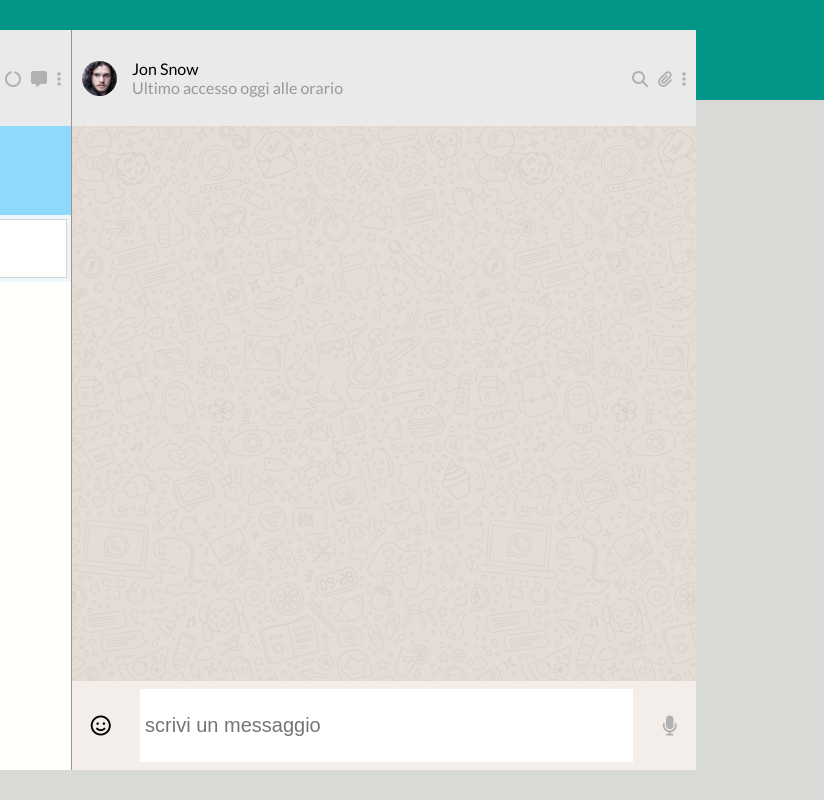
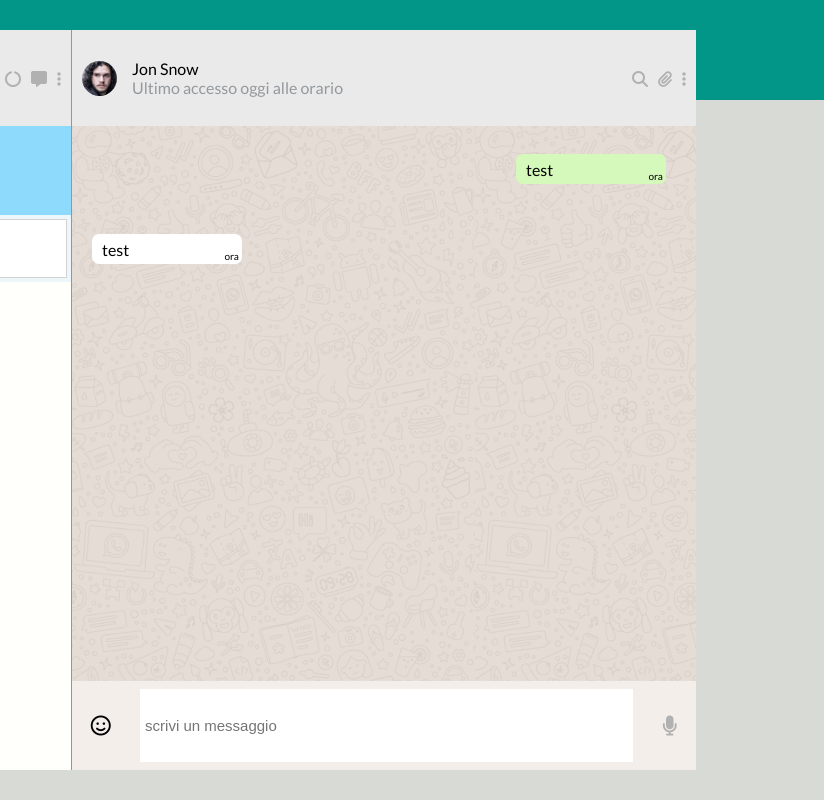
Before and after one commit to Vinctdea/vue-boolzapp, a plain HTML site: page index.html in a window 1280 px wide. Shown: the full height of the page, 456-1280 px from the left. Drawn offline with nearby package versions, Linux system fonts and the light colour scheme.

Commit message:
feat: add chat box

```diff
--- a/css/style.css
+++ b/css/style.css
@@ -79,9 +79,42 @@
 
 
 .row_mid_dx{
+    width: 100%;
     height: 75%;
     position: absolute;
     top: 10%;
+}
+
+.inviato{
+    display: flex;
+    align-items: center;
+    border-radius: 7px;
+    padding-left: 10px;
+    width: 150px;
+    height: 30px;
+    margin-left: calc(100% - 180px);
+    margin-top: 50px;
+    background-color: rgb(213, 249, 186);
+}
+
+.ricevuto{
+    display: flex;
+    align-items: center;
+    border-radius: 7px;
+    padding-left: 10px;
+    width: 150px;
+    height: 30px;
+    margin-left: 20px;
+    margin-top: 50px;
+    background-color: white;
+
+}
+
+.ora{
+    font-size: 10px;
+    align-self:flex-end;
+    margin-left: 68%;
+    margin-bottom: 2px;
 }
 
 .row_bot_dx{
@@ -100,7 +133,7 @@
 .row_bot_dx input{
     width: 80%;
     border: none;
-    font-size: 20px;
+    font-size: 15px;
     height: 90%;
     text-align: left;
     padding-left: 5px;
--- a/index.html
+++ b/index.html
@@ -106,7 +106,20 @@
                 </div>
 
                 <!-- mid dx -->
-                <div class="row_mid_dx"></div>
+                <div class="row_mid_dx">
+
+                    <!-- msg inviati -->
+                    <div class="inviato">
+                        <span class="text">test</span>
+                        <span class="ora">ora</span>
+                    </div>
+
+                    <!--msg ricevuti -->
+                    <div class="ricevuto">
+                        <span class="text">test</span>
+                        <span class="ora">ora</span>
+                    </div>
+                </div>
 
                 <!-- bot dx -->
                 <div class="row_bot_dx">
```
